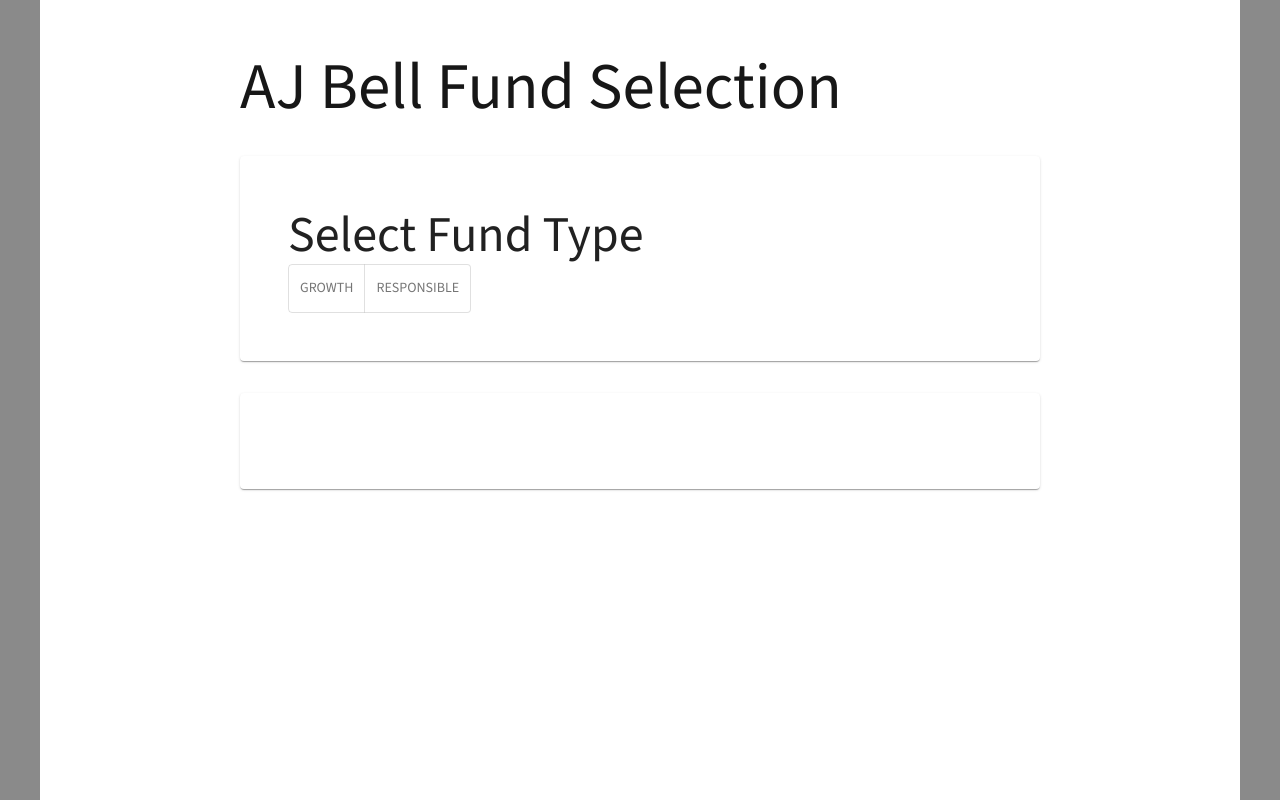
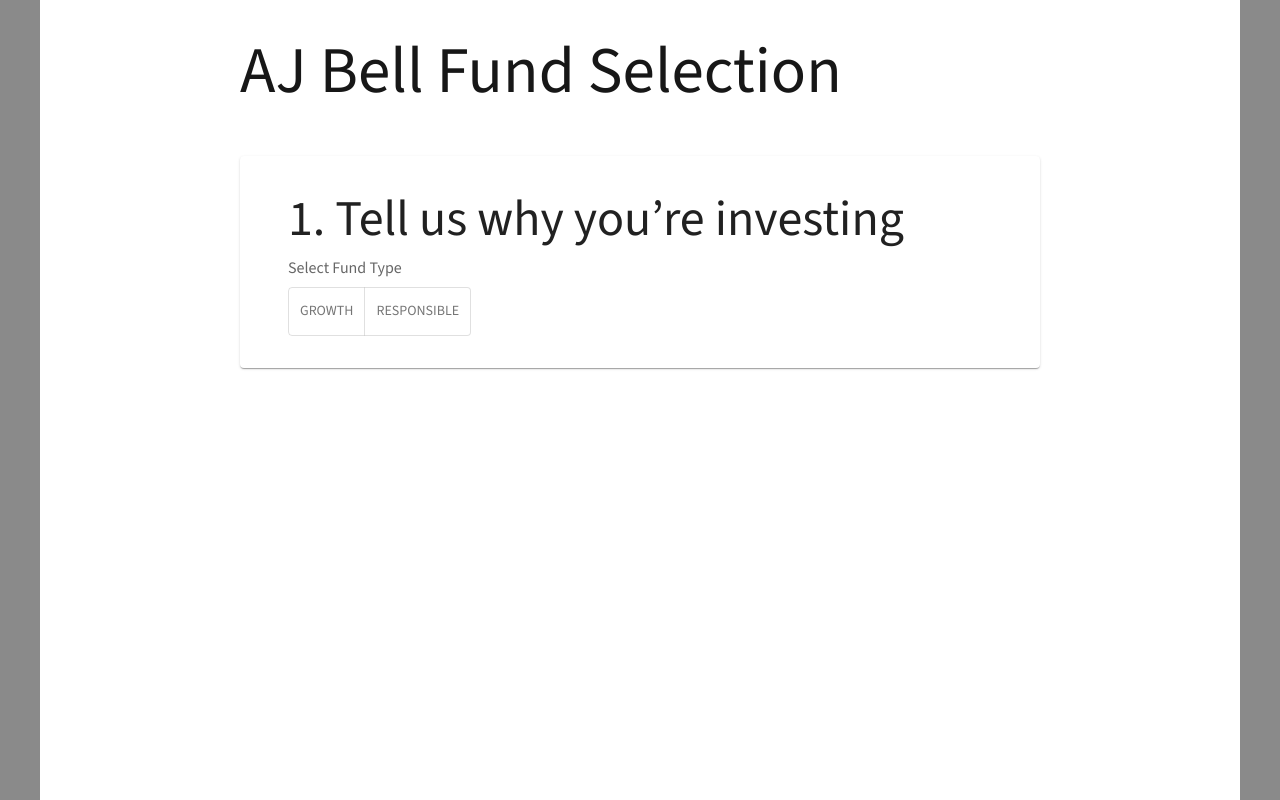
Before and after one commit to edwardpayton/aj-bell-funds, a Next.js app: page / in a window 1280 px wide. Built offline with nearby package versions, Linux system fonts and the light colour scheme; what @mui/material-nextjs would draw is missing.

Commit message:
feat: improve FundSelector jsx & styling

```diff
--- a/app/components/FundManager/index.tsx
+++ b/app/components/FundManager/index.tsx
@@ -39,7 +39,7 @@
         onChangeGrowthFundAction={handleChangeGrowthFundType}
       />
 
-      <FundDisplay isLoading={isLoading} error={error} data={data as FundData} />
+      {growthFundId && <FundDisplay isLoading={isLoading} error={error} data={data as FundData} />}
     </>
   );
 }
--- a/app/components/FundSelector/index.tsx
+++ b/app/components/FundSelector/index.tsx
@@ -1,10 +1,20 @@
 'use client';
 
-import { Paper, ToggleButton, ToggleButtonGroup, Typography } from '@mui/material';
+import {
+  Box,
+  FormControl,
+  FormLabel,
+  Paper,
+  ToggleButton,
+  ToggleButtonGroup,
+  Typography,
+} from '@mui/material';
 import { type MouseEvent, useId } from 'react';
 
 import { FUND_TYPES, GROWTH_FUND_OPTIONS } from '@/constants';
 import type { FundType } from '@/types';
+
+import styles from './styles.module.css';
 
 export type Props = {
   onChangeFundTypeAction: (_: MouseEvent<HTMLElement>, value: FundType | null) => void;
@@ -19,15 +29,26 @@
   onChangeFundTypeAction,
   onChangeGrowthFundAction,
 }: Props) {
+  const headingId = useId();
   const fundTypeId = useId();
   const growthTypeId = useId();
 
   return (
-    <Paper className="component-root">
+    <Paper
+      component="section"
+      aria-labelledby={headingId}
+      className={`component-root ${styles.root}`}
+    >
+      <Box className={styles.box}>
+        <Typography variant="h2" id={headingId}>
+          1. Tell us why you’re investing
+        </Typography>
+
+        <FormControl component="fieldset">
           {/* Fund Type Options */}
-      <Typography variant="h2" id={fundTypeId}>
+          <FormLabel component="legend" id={fundTypeId} className={styles.label}>
             Select Fund Type
-      </Typography>
+          </FormLabel>
 
           <ToggleButtonGroup
             color="primary"
@@ -42,13 +63,18 @@
               </ToggleButton>
             ))}
           </ToggleButtonGroup>
+        </FormControl>
+      </Box>
 
       {/* Growth Funds Options */}
       {fundType === 'Growth' && (
-        <>
-          <Typography variant="h2" id={growthTypeId}>
+        <Box className={styles.box}>
+          <Typography variant="h3">2. Choose your fund</Typography>
+
+          <FormControl component="fieldset">
+            <FormLabel component="legend" id={growthTypeId} className={styles.label}>
               Select Growth Fund
-          </Typography>
+            </FormLabel>
 
             <ToggleButtonGroup
               color="primary"
@@ -63,7 +89,8 @@
                 </ToggleButton>
               ))}
             </ToggleButtonGroup>
-        </>
+          </FormControl>
+        </Box>
       )}
     </Paper>
   );
--- /dev/null
+++ b/app/components/FundSelector/styles.module.css
@@ -0,0 +1,14 @@
+.root,
+.box {
+  display: flex;
+  flex-direction: column;
+  gap: 1rem;
+}
+
+.box {
+  gap: 0.5rem;
+}
+
+.label {
+  margin-bottom: 0.5rem;
+}
--- a/app/globals.css
+++ b/app/globals.css
@@ -30,12 +30,15 @@
 /* sm - 500px */
 @media (min-width: 31.25rem) {
   :root {
-    --padding: 3rem;
+    --padding: 1.5rem;
   }
 }
 
 /* md - 800px */
 @media (min-width: 50rem) {
+  :root {
+    --padding: 2rem 3rem;
+  }
 }
 
 /* lg - 1200px */
--- a/app/page.module.css
+++ b/app/page.module.css
@@ -11,7 +11,13 @@
 .main {
   display: flex;
   flex-direction: column;
-  gap: 2rem;
+  gap: 1rem;
   width: 100%;
   max-width: 50rem;
 }
+
+@media (min-width: 31.25rem) {
+  .main {
+    gap: 3rem;
+  }
+}
--- a/app/theme.ts
+++ b/app/theme.ts
@@ -16,6 +16,7 @@
   },
   typography: {
     fontFamily: 'var(--font-source-sans-3)',
+    fontWeightRegular: 300,
     h1: {
       fontSize: '4rem',
     },
@@ -39,7 +40,7 @@
 
 const responsiveTheme = responsiveFontSizes(theme, {
   breakpoints: ['sm', 'md', 'lg'],
-  factor: 2,
+  factor: 2.5,
   variants: ['h1', 'h2', 'h3', 'h4', 'h5', 'h6'],
 });
 
```
Lines whose indentation alone changed are shown as unchanged.
